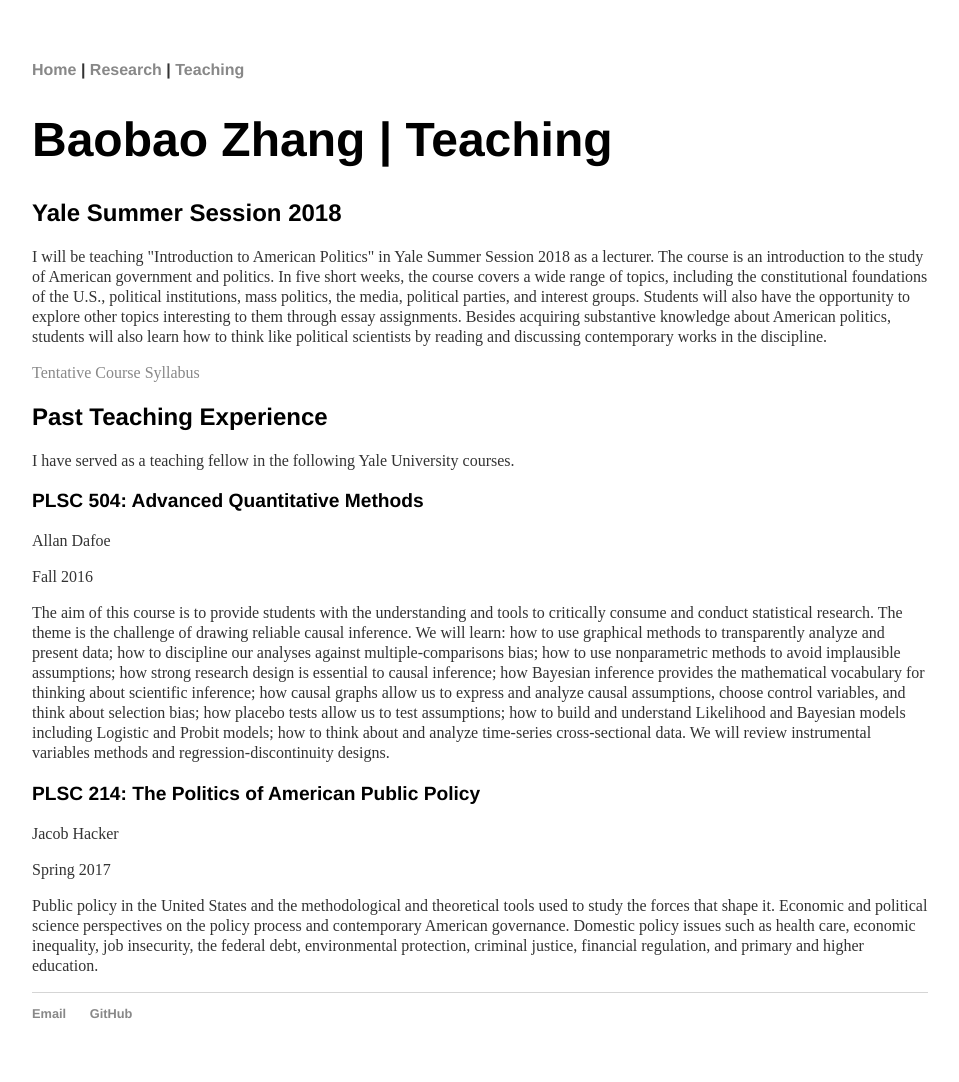
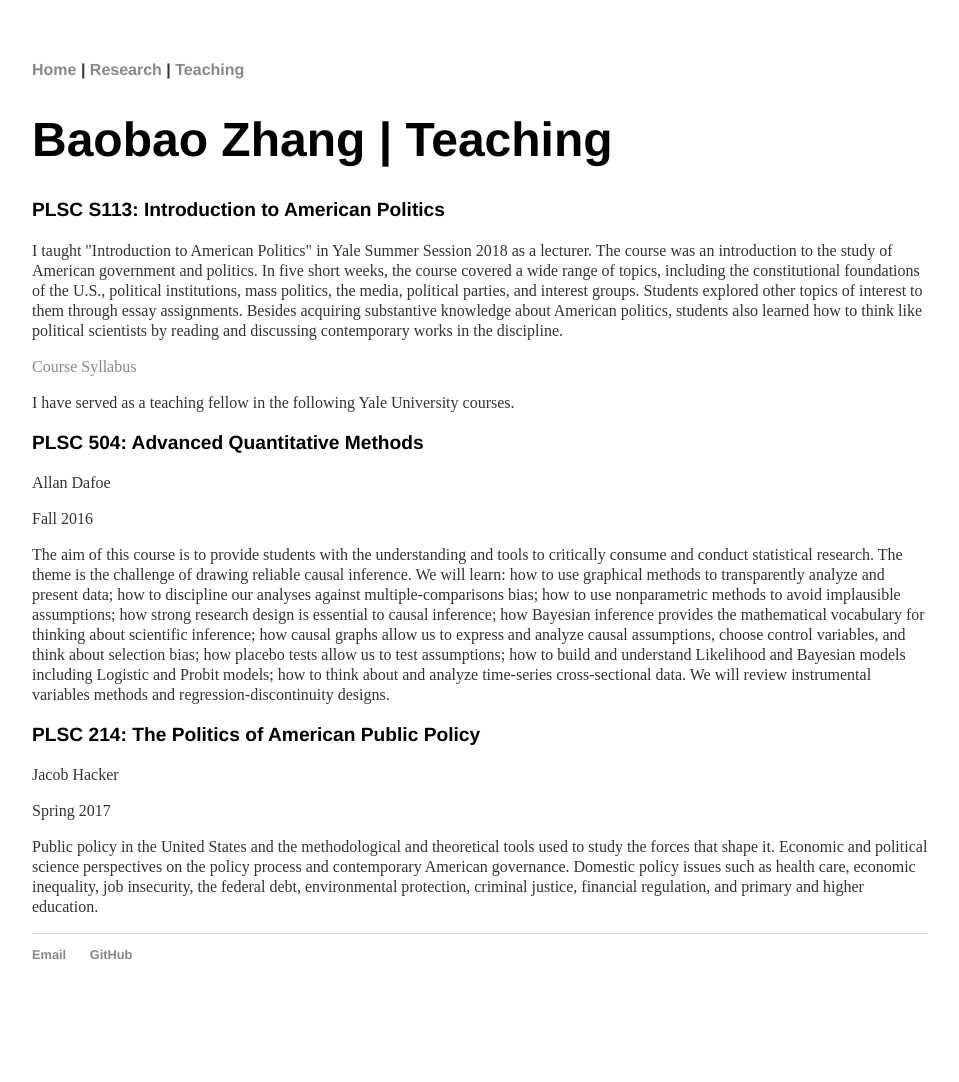
Before and after one commit to morganlivingston/baobaofzhang.github.io, a Jekyll site: the page built from teaching.html, in a window 1280 px wide. Shown: the whole page, without its empty margins (160-1119 px from the left). Built offline with Jekyll 4.4.1, drawn with Linux system fonts in a browser that asks for light colours; after the commit the page ends 1023 px from its top, so only the background shows below that.

Commit message:
Update teaching.html

```diff
--- a/teaching.html
+++ b/teaching.html
@@ -6,13 +6,11 @@
 		<div class="blurb">
 			<h1>Baobao Zhang | Teaching</h1>
 
-<h2>Yale Summer Session 2018</h2>
+<h3>PLSC S113: Introduction to American Politics</h3>
 
-<p>I will be teaching "Introduction to American Politics" in Yale Summer Session 2018 as a lecturer. The course is an introduction to the study of American government and politics. In five short weeks, the course covers a wide range of topics, including the constitutional foundations of the U.S., political institutions, mass politics, the media, political parties, and interest groups. Students will also have the opportunity to explore other topics interesting to them through essay assignments. Besides acquiring substantive knowledge about American politics, students will also learn how to think like political scientists by reading and discussing contemporary works in the discipline.</p>
+<p>I taught "Introduction to American Politics" in Yale Summer Session 2018 as a lecturer. The course was an introduction to the study of American government and politics. In five short weeks, the course covered a wide range of topics, including the constitutional foundations of the U.S., political institutions, mass politics, the media, political parties, and interest groups. Students explored other topics of interest to them through essay assignments. Besides acquiring substantive knowledge about American politics, students also learned how to think like political scientists by reading and discussing contemporary works in the discipline.</p>
 
-<p><a href="https://docs.google.com/document/d/1SpXPNwQ8ZrJkSeHd3Lu0Gx8C2VIBg3MQPoJ8dEhYhKM/edit?usp=sharing">Tentative Course Syllabus</a></p>
-
-<h2>Past Teaching Experience</h2>
+<p><a href="https://docs.google.com/document/d/1SpXPNwQ8ZrJkSeHd3Lu0Gx8C2VIBg3MQPoJ8dEhYhKM/edit?usp=sharing">Course Syllabus</a></p>
 
 <p>I have served as a teaching fellow in the following Yale University courses.</p>
 
```
